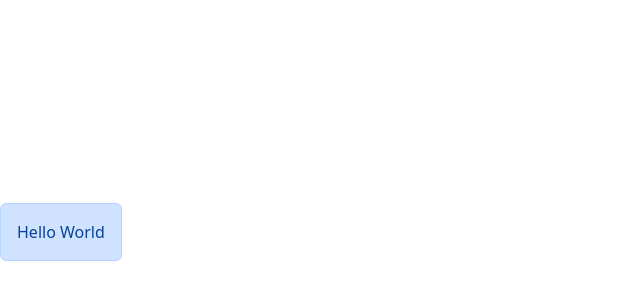
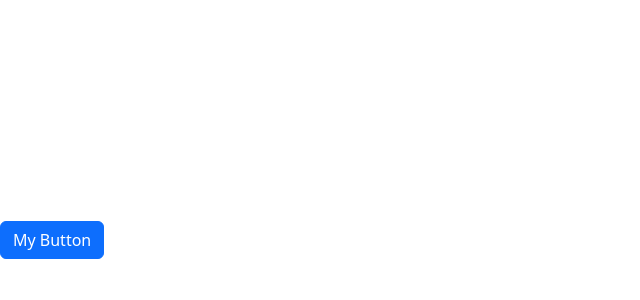
Before and after one commit to Mr-Olivier/re, a React (Vite) app: page / in a window 1280 px wide. Shown: the part 160-460 px from the top of the page, without its empty margins (0-640 px from the left). Built offline with nearby package versions, Linux system fonts and the light colour scheme; the HTML template or start-up script is replaced by a standard one.

Commit message:
feat: I did button

```diff
--- a/src/App.tsx
+++ b/src/App.tsx
@@ -1,6 +1,6 @@
 // import ListGroup from "./components/ListGroup";
 
-import Alert from "./components/Alert";
+// import Alert from "./components/Alert";
 
 // function App() {
 //   let items = ["New York", "San Francisco", "Tokyo", "London", "Paris"];
@@ -22,12 +22,41 @@
 
 // export default App;
 
+// function App() {
+//   return (
+//     <div>
+//       <Alert>
+//         Hello <span>World</span>
+//       </Alert>
+//     </div>
+//   );
+// }
+
+// export default App;
+
+// import Button from "./components/Button";
+// function App() {
+//   return (
+//     <div>
+//       <Button onClick={() => console.log("Clicked")}>My Button</Button>
+//     </div>
+//   );
+// }
+
+// export default App;
+
+import { useState } from "react";
+import Alert from "./components/Alert";
+import Button from "./components/Button";
 function App() {
+  const [alertVisible, setAlertVisibility] = useState(false);
+
   return (
     <div>
-      <Alert>
-        Hello <span>World</span>{" "}
-      </Alert>
+      {alertVisible && (
+        <Alert onClose={() => setAlertVisibility(false)}>My alert</Alert>
+      )}
+      <Button onClick={() => setAlertVisibility(true)}>My Button</Button>
     </div>
   );
 }
--- a/src/components/Alert.tsx
+++ b/src/components/Alert.tsx
@@ -4,10 +4,22 @@
 
 interface Props {
   children: ReactNode;
+  onClose: () => void;
 }
 
-const Alert = ({ children }: Props) => {
-  return <div className="alert alert-primary">{children}</div>;
+const Alert = ({ children, onClose }: Props) => {
+  return (
+    <div className="alert alert-primary alert-dismissible">
+      {children}
+      <button
+        type="button"
+        className="btn-close"
+        onClick={onclose}
+        data-bs-dismiss="alert"
+        aria-label="Close"
+      ></button>
+    </div>
+  );
 };
 
 export default Alert;
--- /dev/null
+++ b/src/components/Button.tsx
@@ -0,0 +1,25 @@
+import React from "react";
+
+interface Props {
+  children: string;
+  //   color?: string;
+  color?: "primary" | "secondary" | "danger";
+  onClick: () => void;
+}
+
+const Button = ({ children, onClick, color = "primary" }: Props) => {
+  return (
+    <button className={"btn btn-" + color} onClick={onClick}>
+      {children}
+    </button>
+  );
+  //   return <button className="btn btn-secondary">Button</button>;
+  //   return <button className="btn btn-success">Button</button>;
+  //   return <button className="btn btn-danger">Button</button>;
+  //   return <button className="btn btn-warning">Button</button>;
+  //   return <button className="btn btn-info">Button</button>;
+  //   return <button className="btn btn-light">Button</button>;
+  //   return <button className="btn btn-dark">Button</button>;
+};
+
+export default Button;
```
